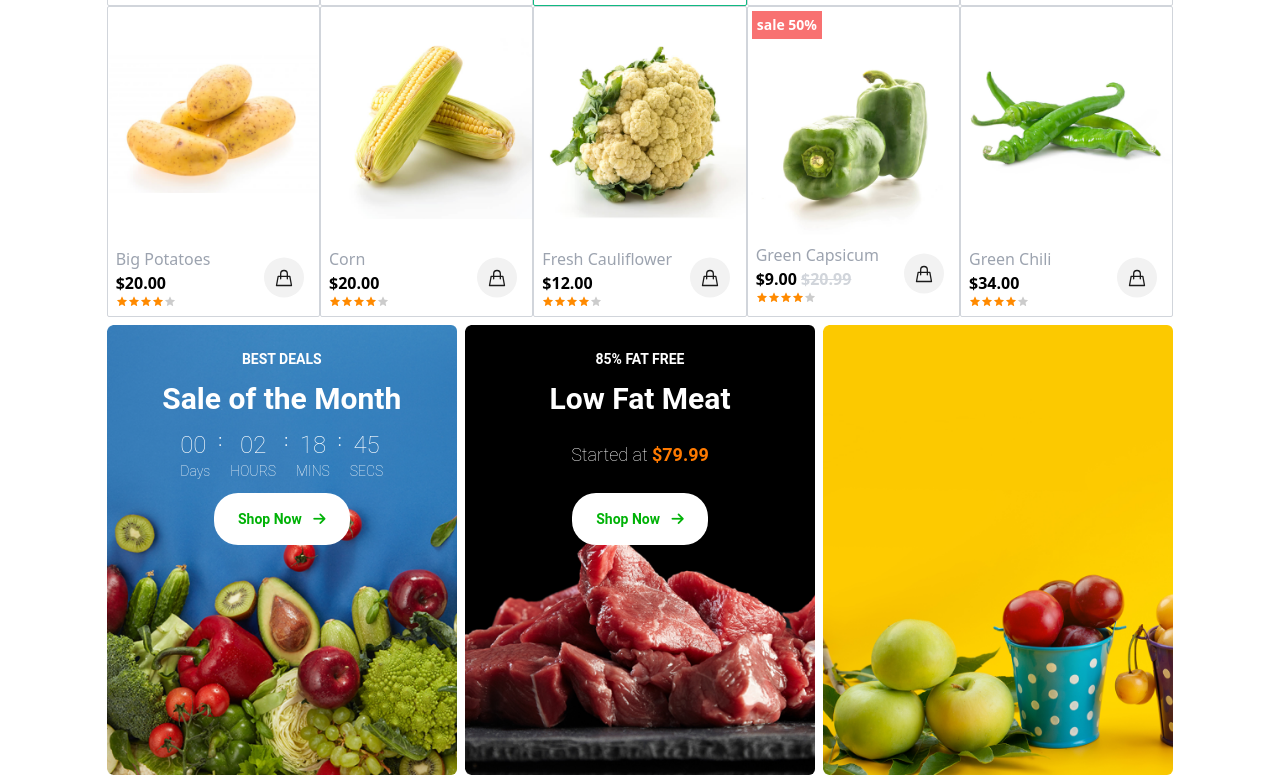
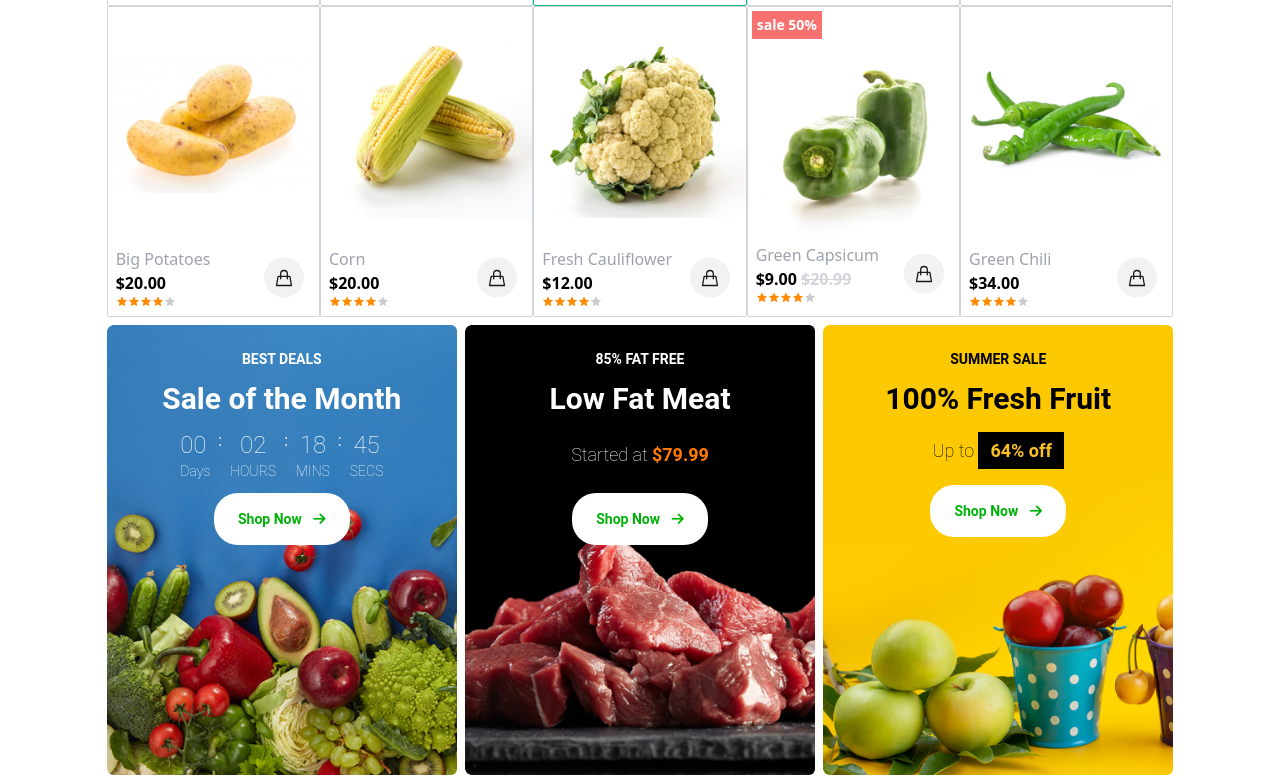
Before and after one commit to chloe-ui218/TTA_Ecobazar, a plain HTML site: page index.html in a window 1280 px wide. Shown: the part 1545-2328 px from the top of the page. Drawn offline with nearby package versions, Linux system fonts and the light colour scheme.

Commit message:
feat: types cards done

```diff
--- a/index.html
+++ b/index.html
@@ -618,7 +618,23 @@
                         </p>
                     </a>
                 </div>
-                <div class="type-3 bg-cover lg:w-4/12 h-100 rounded-md"></div>
+                <div class="type-3 bg-cover lg:w-4/12 h-100 rounded-md  flex flex-col items-center text-black
+                 gap-3 py-6">
+                 <span class="uppercase font-semibold text-sm">Summer Sale</span>
+                 <p class="font-bold text-3xl">100% Fresh Fruit</p>
+                 <p class="font-thin text-lg lg:py-2">
+                    Up to
+                    <span class="bg-black py-2 px-3 font-bold text-yellow-400 text-md">
+                        64% off
+                    </span>
+                 </p>
+                 <a href="#" class="text-main bg-white text-sm font-semibold px-6 py-4 rounded-3xl">
+                    <p>
+                        <span class="pr-2">Shop Now</span>
+                        <i class="fa-solid  fa-arrow-right"></i>
+                    </p>
+                </a>
+                </div>
             </div>
     </main>
 </body>
```
